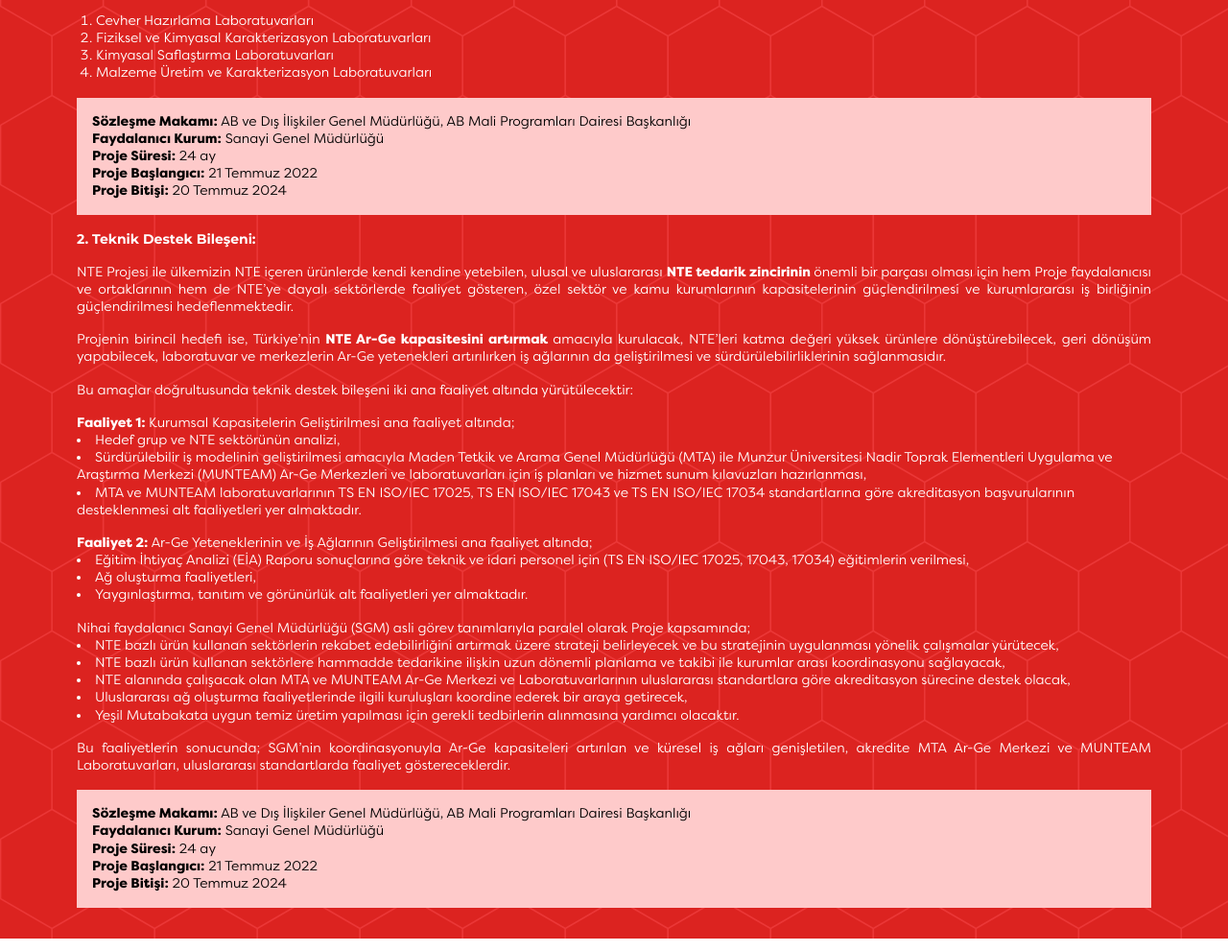
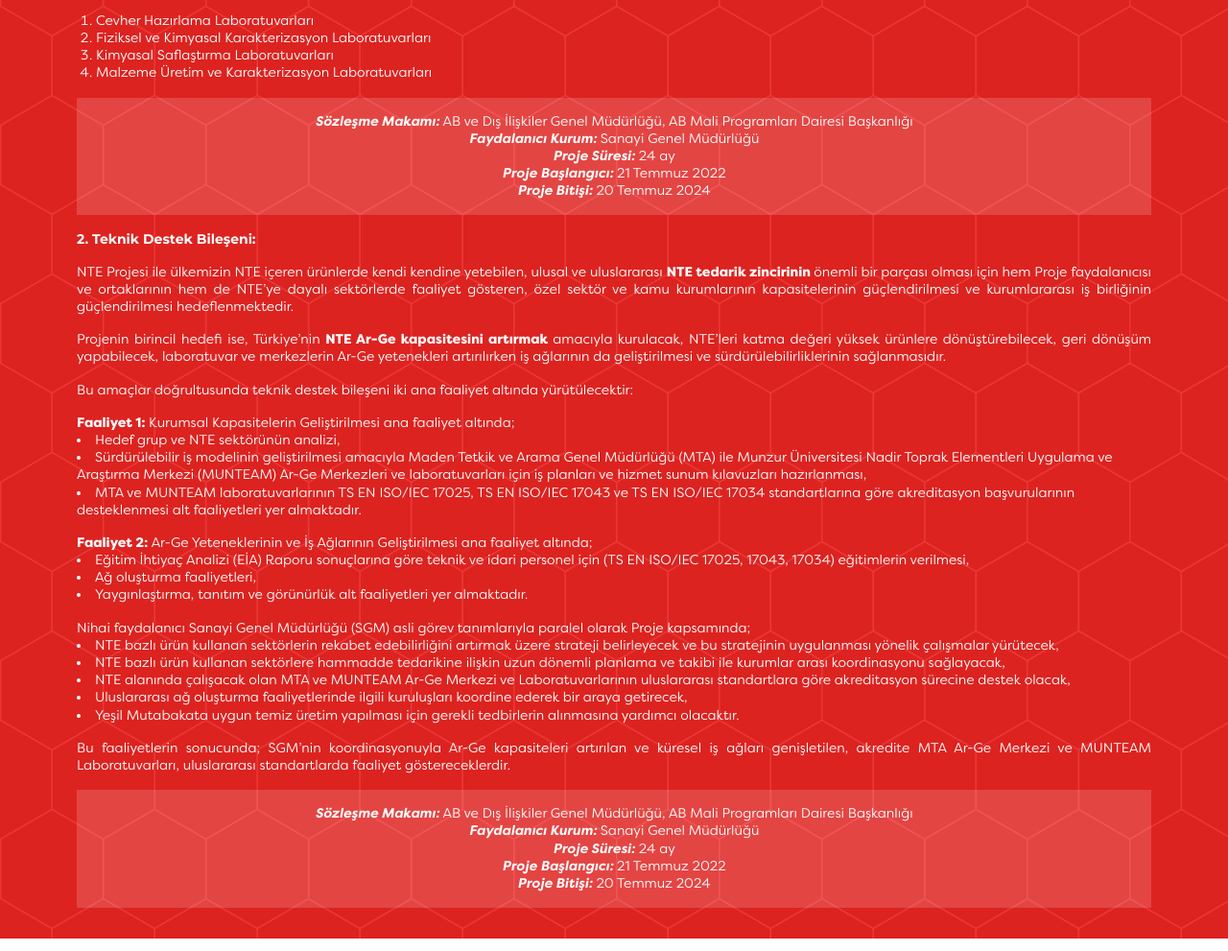
Before and after one commit to erenhalici/nte_static, a website: page hakkinda.html in a window 1280 px wide. Shown: the part 1296-2287 px from the top of the page at 96% size. Drawn offline with Linux system fonts and the light colour scheme.

Commit message:
Changed info box styling on about and labs pages

```diff
--- a/hakkinda.html
+++ b/hakkinda.html
@@ -247,16 +247,17 @@
               <li>Kimyasal Saflaştırma Laboratuvarları</li>
               <li>Malzeme Üretim ve Karakterizasyon Laboratuvarları</li>
             </ol>
-            <p class="mt-4 p-4 text-justify bg-red-200 text-black">
-              <span class="font-heavy">Sözleşme Makamı:</span> AB ve Dış
+            <p class="mt-4 p-4 text-center bg-red-transparent">
+              <span class="font-bold-italic">Sözleşme Makamı:</span> AB ve Dış
               İlişkiler Genel Müdürlüğü, AB Mali Programları Dairesi
               Başkanlığı<br />
-              <span class="font-heavy">Faydalanıcı Kurum:</span> Sanayi Genel
-              Müdürlüğü<br />
-              <span class="font-heavy">Proje Süresi:</span> 24 ay<br />
-              <span class="font-heavy">Proje Başlangıcı:</span> 21 Temmuz
+              <span class="font-bold-italic">Faydalanıcı Kurum:</span> Sanayi
+              Genel Müdürlüğü<br />
+              <span class="font-bold-italic">Proje Süresi:</span> 24 ay<br />
+              <span class="font-bold-italic">Proje Başlangıcı:</span> 21 Temmuz
               2022<br />
-              <span class="font-heavy">Proje Bitişi:</span> 20 Temmuz 2024<br />
+              <span class="font-bold-italic">Proje Bitişi:</span> 20 Temmuz
+              2024<br />
             </p>
             <h2 class="pt-4 font-montserrat-bold max-md:text-center">
               2. Teknik Destek Bileşeni:
@@ -356,16 +357,17 @@
                 uluslararası standartlarda faaliyet göstereceklerdir.
               </p>
             </ul>
-            <p class="mt-4 p-4 text-justify bg-red-200 text-black">
-              <span class="font-heavy">Sözleşme Makamı:</span> AB ve Dış
+            <p class="mt-4 p-4 text-center bg-red-transparent">
+              <span class="font-bold-italic">Sözleşme Makamı:</span> AB ve Dış
               İlişkiler Genel Müdürlüğü, AB Mali Programları Dairesi
               Başkanlığı<br />
-              <span class="font-heavy">Faydalanıcı Kurum:</span> Sanayi Genel
-              Müdürlüğü<br />
-              <span class="font-heavy">Proje Süresi:</span> 24 ay<br />
-              <span class="font-heavy">Proje Başlangıcı:</span> 21 Temmuz
+              <span class="font-bold-italic">Faydalanıcı Kurum:</span> Sanayi
+              Genel Müdürlüğü<br />
+              <span class="font-bold-italic">Proje Süresi:</span> 24 ay<br />
+              <span class="font-bold-italic">Proje Başlangıcı:</span> 21 Temmuz
               2022<br />
-              <span class="font-heavy">Proje Bitişi:</span> 20 Temmuz 2024<br />
+              <span class="font-bold-italic">Proje Bitişi:</span> 20 Temmuz
+              2024<br />
             </p>
           </div>
         </div>
--- a/tailwind.config.js
+++ b/tailwind.config.js
@@ -9,9 +9,11 @@
       colors: {
         red: {
           600: "#DD2320",
+          transparent: "rgba(254, 202, 202, 0.2)",
         },
         sky: {
           600: "#0971af",
+          transparent: "rgba(186, 230, 253, 0.2)",
         },
         neutral: {
           600: "#606060",
```
Also changed, not shown: merkezler.html (+10 -6 lines), dist/nte.css.
